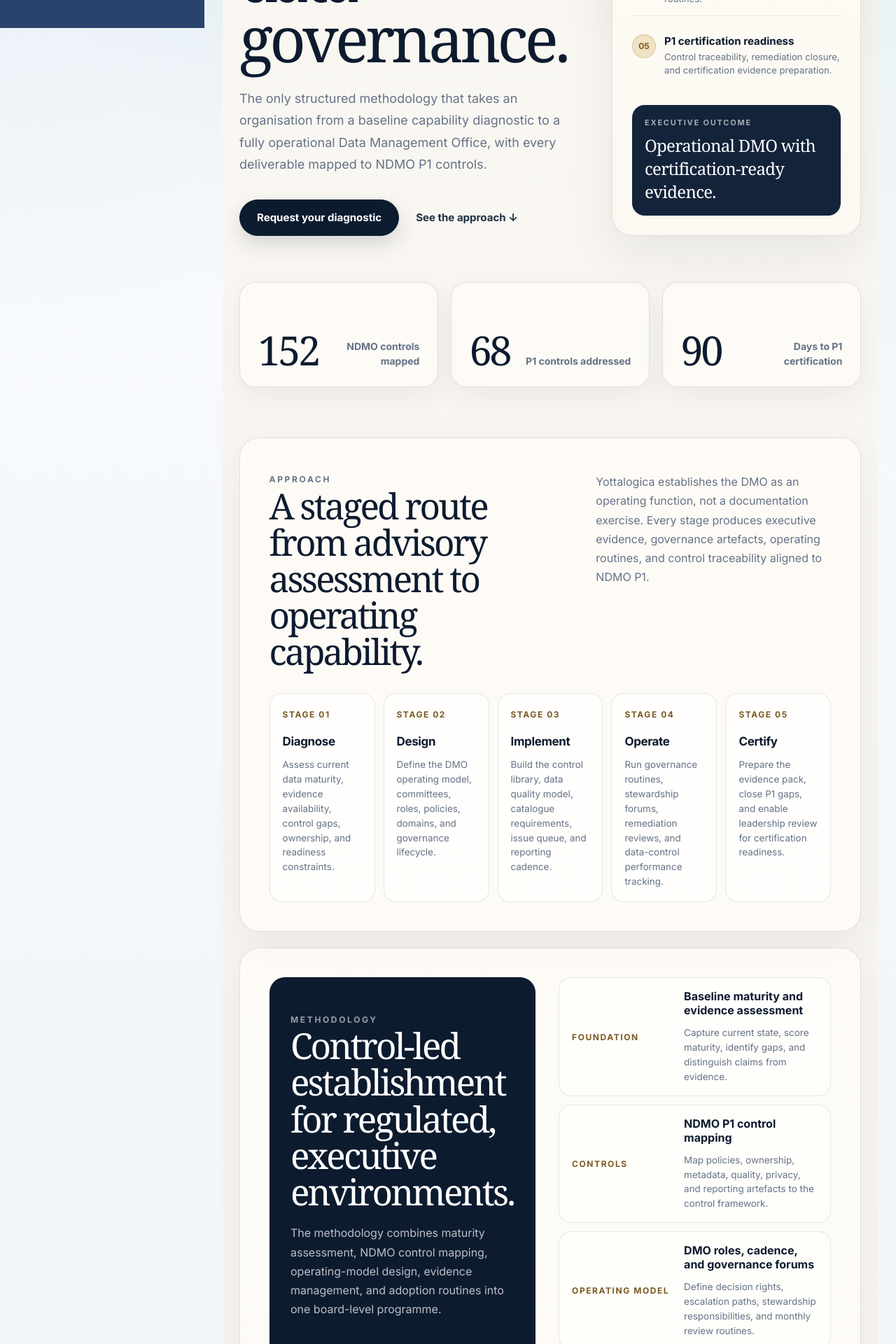
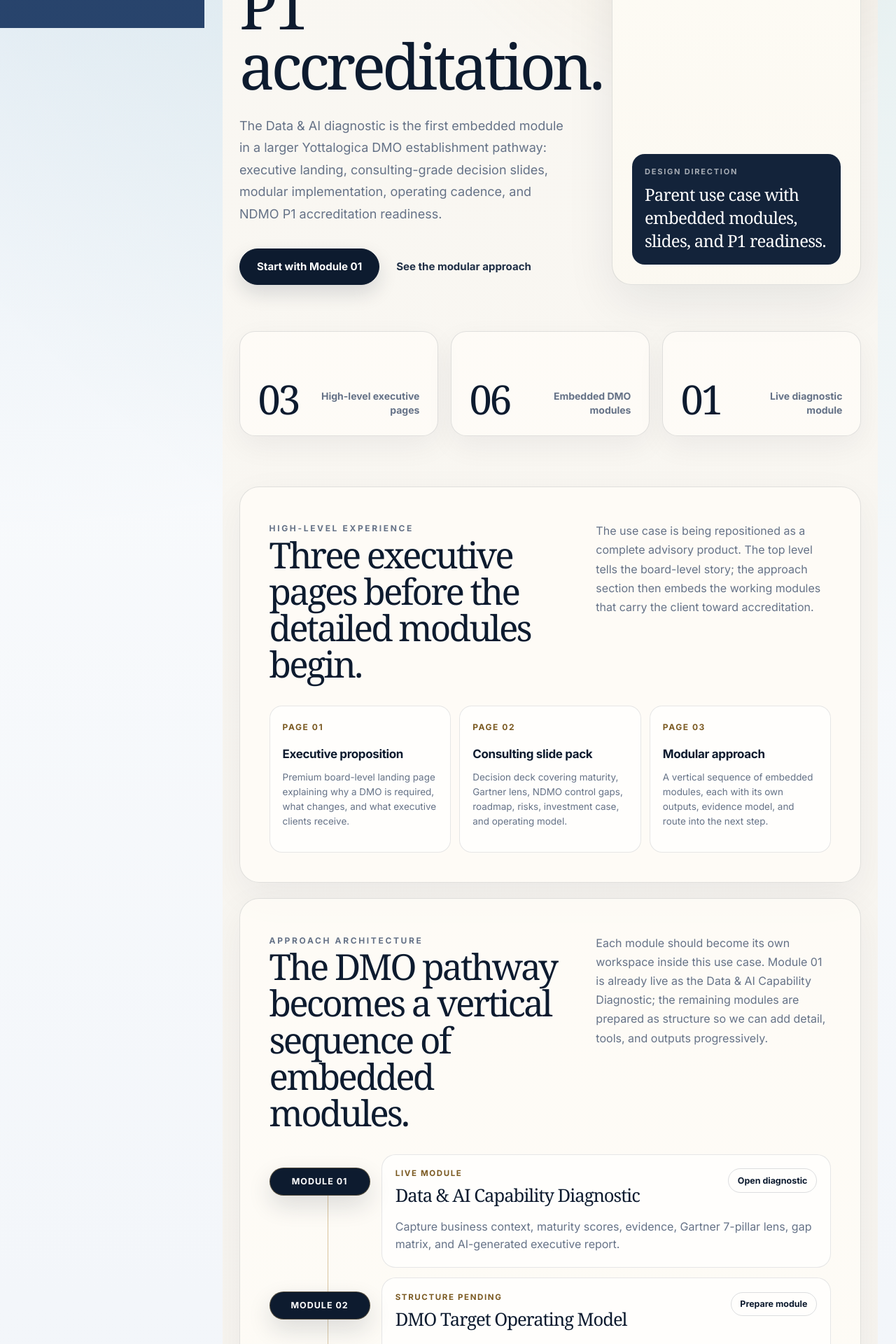
Before and after one commit to maraqa1/opencare-platform, a Next.js app in the folder apps/portal/: page /use-cases/data-management-office-establishment in a window 1280 px wide. Shown: the part 760-2680 px from the top of the page at 70% size. Built offline with nearby package versions, Linux system fonts and the light colour scheme.

Commit message:
Restructure DMO establishment as parent use case

```diff
--- a/apps/portal/app/page.tsx
+++ b/apps/portal/app/page.tsx
@@ -250,7 +250,7 @@ export default async function HomePage() {
             Urban Service Quality Loop
           </Link>
           <Link className="secondary-link" href="/use-cases/data-ai-capability-diagnostic">
-            Data & AI Diagnostic
+            Module 01 Diagnostic
           </Link>
           <Link className="secondary-link" href="/use-cases/data-management-office-establishment">
             DMO Establishment
--- a/apps/portal/app/use-cases/data-management-office-establishment/page.tsx
+++ b/apps/portal/app/use-cases/data-management-office-establishment/page.tsx
@@ -4,52 +4,89 @@ export const metadata: Metadata = {
   title: "Data Management Office Establishment - Yottalogica",
 };
 
-const stages = [
-  ["01", "Capability diagnostic", "Baseline maturity, gaps, evidence quality, and executive decision points."],
-  ["02", "Governance design", "Target operating model, decision rights, policies, committees, and stewardship roles."],
-  ["03", "Control implementation", "NDMO-aligned controls, data quality rules, catalogues, lineage, and evidence packs."],
-  ["04", "DMO activation", "Cadence, reporting, issue management, ownership workflows, and adoption routines."],
-  ["05", "P1 certification readiness", "Control traceability, remediation closure, and certification evidence preparation."],
-] as const;
-
-const approach = [
-  ["Stage 01", "Diagnose", "Assess current data maturity, evidence availability, control gaps, ownership, and readiness constraints."],
-  ["Stage 02", "Design", "Define the DMO operating model, committees, roles, policies, domains, and governance lifecycle."],
-  ["Stage 03", "Implement", "Build the control library, data quality model, catalogue requirements, issue queue, and reporting cadence."],
-  ["Stage 04", "Operate", "Run governance routines, stewardship forums, remediation reviews, and data-control performance tracking."],
-  ["Stage 05", "Certify", "Prepare the evidence pack, close P1 gaps, and enable leadership review for certification readiness."],
-] as const;
-
-const methodRows = [
+const topLevelPages = [
   [
-    "Foundation",
-    "Baseline maturity and evidence assessment",
-    "Capture current state, score maturity, identify gaps, and distinguish claims from evidence.",
+    "Page 01",
+    "Executive proposition",
+    "Premium board-level landing page explaining why a DMO is required, what changes, and what executive clients receive.",
   ],
   [
-    "Controls",
-    "NDMO P1 control mapping",
-    "Map policies, ownership, metadata, quality, privacy, and reporting artefacts to the control framework.",
+    "Page 02",
+    "Consulting slide pack",
+    "Decision deck covering maturity, Gartner lens, NDMO control gaps, roadmap, risks, investment case, and operating model.",
   ],
   [
-    "Operating model",
-    "DMO roles, cadence, and governance forums",
-    "Define decision rights, escalation paths, stewardship responsibilities, and monthly review routines.",
-  ],
-  [
-    "Activation",
-    "Evidence-backed adoption and remediation",
-    "Convert gaps into an accountable action queue with owners, due dates, proof, and executive reporting.",
+    "Page 03",
+    "Modular approach",
+    "A vertical sequence of embedded modules, each with its own outputs, evidence model, and route into the next step.",
   ],
 ] as const;
 
+const establishmentModules = [
+  [
+    "Module 01",
+    "Data & AI Capability Diagnostic",
+    "Live module",
+    "Capture business context, maturity scores, evidence, Gartner 7-pillar lens, gap matrix, and AI-generated executive report.",
+    "/use-cases/data-ai-capability-diagnostic",
+    "Open diagnostic",
+  ],
+  [
+    "Module 02",
+    "DMO Target Operating Model",
+    "Structure pending",
+    "Define DMO mandate, domains, committees, data owner and steward model, decision rights, escalation paths, and operating cadence.",
+    "#slides",
+    "Prepare module",
+  ],
+  [
+    "Module 03",
+    "NDMO Control Mapping",
+    "Structure pending",
+    "Map NDMO controls to deliverables, owners, policies, data quality rules, metadata requirements, lineage, and evidence.",
+    "#p1-accreditation",
+    "View controls",
+  ],
+  [
+    "Module 04",
+    "Implementation Roadmap & Remediation",
+    "Structure pending",
+    "Convert diagnostic and control gaps into a sequenced delivery plan with accountable owners, due dates, and board reporting.",
+    "#deliverables",
+    "View outputs",
+  ],
+  [
+    "Module 05",
+    "DMO Operating Rhythm",
+    "Structure pending",
+    "Run governance forums, decision logs, issue queues, evidence reviews, data quality performance, and monthly executive reporting.",
+    "#approach",
+    "View rhythm",
+  ],
+  [
+    "Module 06",
+    "P1 Accreditation Readiness",
+    "Accreditation module",
+    "Prepare the final P1 evidence pack, control traceability, remediation closure proof, executive sign-off, and certification narrative.",
+    "#p1-accreditation",
+    "View P1 module",
+  ],
+] as const;
+
+const slideOutputs = [
+  ["Deck 01", "Executive diagnostic deck", "Current maturity, strategic narrative, gaps, decisions, and 90-day roadmap."],
+  ["Deck 02", "DMO establishment pack", "Operating model, module sequence, responsibilities, and delivery governance."],
+  ["Deck 03", "P1 accreditation evidence pack", "Control mapping, evidence status, remediation closure, and certification narrative."],
+  ["Output", "PDF / PowerPoint export", "Consulting-grade artefacts generated from captured module data and approved evidence."],
+] as const;
+
 const deliverables = [
-  ["01", "DMO establishment blueprint", "Target operating model, governance structure, roles, decision rights, and implementation roadmap."],
-  ["02", "NDMO P1 control matrix", "Traceability between required controls, artefacts, owners, evidence, and readiness status."],
-  ["03", "Data governance policy suite", "Governance charter, domain ownership model, stewardship rules, and escalation procedures."],
-  ["04", "Data quality operating model", "Critical data elements, quality rules, issue management, monitoring routines, and accountability."],
-  ["05", "Catalogue and lineage requirements", "Metadata model, business glossary, lineage expectations, and platform implementation requirements."],
-  ["06", "Certification evidence pack", "Executive status, closure evidence, control artefacts, governance minutes, and P1 readiness narrative."],
+  ["01", "Parent use-case structure", "A complete DMO establishment container, not a set of unrelated tools."],
+  ["02", "Embedded diagnostic module", "The Data & AI diagnostic becomes Module 01 and feeds all later DMO establishment work."],
+  ["03", "Consulting-grade board pack", "Slides and PDF outputs become a formal layer of the advisory product."],
+  ["04", "Module evidence model", "Each module will carry evidence, owners, outputs, status, and route to the next module."],
+  ["05", "NDMO control pathway", "Controls move from mapping to remediation to operating proof and readiness evidence."],
+  ["06", "P1 accreditation workspace", "P1 readiness is treated as its own module with control traceability and sign-off logic."],
 ] as const;
 
 export default function DataManagementOfficeEstablishmentPage() {
@@ -65,12 +102,13 @@ export default function DataManagementOfficeEstablishmentPage() {
             </div>
           </a>
           <div className="dmo-nav-links" aria-label="Page sections">
-            <a href="#approach">Approach</a>
-            <a href="#methodology">Methodology</a>
+            <a href="#pages">Pages</a>
+            <a href="#approach">Modules</a>
+            <a href="#slides">Slides</a>
             <a href="#deliverables">Deliverables</a>
-            <a href="#ndmo">NDMO Alignment</a>
+            <a href="#p1-accreditation">P1 Accreditation</a>
           </div>
-          <a className="dmo-nav-cta" href="#diagnostic">Request a diagnostic</a>
+          <a className="dmo-nav-cta" href="/use-cases/data-ai-capability-diagnostic">Open diagnostic</a>
         </nav>
       </header>
 
@@ -78,25 +116,26 @@ export default function DataManagementOfficeEstablishmentPage() {
         <div>
           <p className="dmo-eyebrow">Data Management Office Establishment</p>
           <h1 id="dmo-hero-title">
-            Five stages from diagnosis to <span>certified</span> data governance.
+            A complete DMO programme, from <span>diagnosis</span> to P1 accreditation.
           </h1>
           <p className="dmo-hero-copy">
-            The only structured methodology that takes an organisation from a baseline capability diagnostic to a fully
-            operational Data Management Office, with every deliverable mapped to NDMO P1 controls.
+            The Data & AI diagnostic is the first embedded module in a larger Yottalogica DMO establishment pathway:
+            executive landing, consulting-grade decision slides, modular implementation, operating cadence, and NDMO P1
+            accreditation readiness.
           </p>
           <div className="dmo-hero-actions">
-            <a className="dmo-primary-btn" href="#diagnostic">Request your diagnostic</a>
-            <a className="dmo-text-link" href="#approach">See the approach ↓</a>
+            <a className="dmo-primary-btn" href="/use-cases/data-ai-capability-diagnostic">Start with Module 01</a>
+            <a className="dmo-text-link" href="#approach">See the modular approach</a>
           </div>
         </div>
 
-        <aside className="dmo-executive-card" aria-label="Five-stage DMO establishment overview">
+        <aside className="dmo-executive-card" aria-label="DMO establishment architecture">
           <div>
-            <p className="dmo-card-kicker">Establishment Pathway</p>
+            <p className="dmo-card-kicker">Use-case architecture</p>
             <div className="dmo-stage-list">
-              {stages.map(([number, title, text]) => (
+              {topLevelPages.map(([number, title, text]) => (
                 <div className="dmo-stage-item" key={number}>
-                  <div className="dmo-stage-number">{number}</div>
+                  <div className="dmo-stage-number">{number.replace("Page ", "")}</div>
                   <div>
                     <strong>{title}</strong>
                     <span>{text}</span>
@@ -106,17 +145,17 @@ export default function DataManagementOfficeEstablishmentPage() {
             </div>
           </div>
           <div className="dmo-certification-note">
-            <span>Executive Outcome</span>
-            <strong>Operational DMO with certification-ready evidence.</strong>
+            <span>Design direction</span>
+            <strong>Parent use case with embedded modules, slides, and P1 readiness.</strong>
           </div>
         </aside>
       </section>
 
       <section className="dmo-metrics" aria-label="Programme metrics">
         {[
-          ["152", "NDMO controls mapped"],
-          ["68", "P1 controls addressed"],
-          ["90", "Days to P1 certification"],
+          ["03", "High-level executive pages"],
+          ["06", "Embedded DMO modules"],
+          ["01", "Live diagnostic module"],
         ].map(([value, label]) => (
           <article className="dmo-metric-card" key={label}>
             <strong>{value}</strong>
@@ -125,19 +164,19 @@ export default function DataManagementOfficeEstablishmentPage() {
         ))}
       </section>
 
-      <section className="dmo-section" id="approach">
+      <section className="dmo-section" id="pages">
         <div className="dmo-section-header">
           <div>
-            <p className="dmo-eyebrow">Approach</p>
-            <h2>A staged route from advisory assessment to operating capability.</h2>
+            <p className="dmo-eyebrow">High-level Experience</p>
+            <h2>Three executive pages before the detailed modules begin.</h2>
           </div>
           <p>
-            Yottalogica establishes the DMO as an operating function, not a documentation exercise. Every stage produces
-            executive evidence, governance artefacts, operating routines, and control traceability aligned to NDMO P1.
+            The use case is being repositioned as a complete advisory product. The top level tells the board-level
+            story; the approach section then embeds the working modules that carry the client toward accreditation.
           </p>
         </div>
-        <div className="dmo-approach-grid">
-          {approach.map(([stage, title, text]) => (
+        <div className="dmo-approach-grid dmo-approach-grid-three">
+          {topLevelPages.map(([stage, title, text]) => (
             <article className="dmo-approach-card" key={stage}>
               <span>{stage}</span>
               <strong>{title}</strong>
@@ -147,18 +186,49 @@ export default function DataManagementOfficeEstablishmentPage() {
         </div>
       </section>
 
-      <section className="dmo-section" id="methodology">
+      <section className="dmo-section" id="approach">
+        <div className="dmo-section-header">
+          <div>
+            <p className="dmo-eyebrow">Approach Architecture</p>
+            <h2>The DMO pathway becomes a vertical sequence of embedded modules.</h2>
+          </div>
+          <p>
+            Each module should become its own workspace inside this use case. Module 01 is already live as the Data & AI
+            Capability Diagnostic; the remaining modules are prepared as structure so we can add detail, tools, and
+            outputs progressively.
+          </p>
+        </div>
+        <div className="dmo-module-timeline">
+          {establishmentModules.map(([number, title, status, text, href, action]) => (
+            <article className="dmo-module-card" key={number}>
+              <div className="dmo-module-index">{number}</div>
+              <div className="dmo-module-body">
+                <div className="dmo-module-head">
+                  <div>
+                    <span>{status}</span>
+                    <strong>{title}</strong>
+                  </div>
+                  <a href={href}>{action}</a>
+                </div>
+                <p>{text}</p>
+              </div>
+            </article>
+          ))}
+        </div>
+      </section>
+
+      <section className="dmo-section" id="slides">
         <div className="dmo-methodology">
           <div className="dmo-methodology-panel">
-            <p className="dmo-eyebrow">Methodology</p>
-            <h2>Control-led establishment for regulated, executive environments.</h2>
+            <p className="dmo-eyebrow">Consulting Grade Slides</p>
+            <h2>The slide deck becomes a formal module of the DMO use case.</h2>
             <p>
-              The methodology combines maturity assessment, NDMO control mapping, operating-model design, evidence
-              management, and adoption routines into one board-level programme.
+              The board deck will sit above the tools: diagnostic scorecard, Gartner lens, NDMO control gaps, roadmap,
+              P1 readiness, risks, and executive decisions.
             </p>
           </div>
           <div className="dmo-method-list">
-            {methodRows.map(([label, title, text]) => (
+            {slideOutputs.map(([label, title, text]) => (
               <div className="dmo-method-row" key={label}>
                 <span>{label}</span>
                 <div>
@@ -174,12 +244,12 @@ export default function DataManagementOfficeEstablishmentPage() {
       <section className="dmo-section" id="deliverables">
         <div className="dmo-section-header">
           <div>
-            <p className="dmo-eyebrow">Deliverables</p>
-            <h2>Board-ready outputs that can be reviewed, operated, and audited.</h2>
+            <p className="dmo-eyebrow">Structure Prepared</p>
+            <h2>The old standalone pages are now organised into one parent programme.</h2>
           </div>
           <p>
-            Each deliverable is designed for practical use by leadership, the DMO, data owners, technology teams, and
-            assurance stakeholders.
+            This prepares the product shape: parent landing page, board slides, vertical modules, module-level outputs,
+            evidence, and P1 accreditation. The next step is to enrich each module with its own workspace.
           </p>
         </div>
         <div className="dmo-deliverables-grid">
@@ -193,15 +263,15 @@ export default function DataManagementOfficeEstablishmentPage() {
         </div>
       </section>
 
-      <section className="dmo-section" id="ndmo">
+      <section className="dmo-section" id="p1-accreditation">
         <div className="dmo-section-header">
           <div>
-            <p className="dmo-eyebrow">NDMO Alignment</p>
-            <h2>Mapped to P1 governance maturity from day one.</h2>
+            <p className="dmo-eyebrow">P1 Accreditation Module</p>
+            <h2>P1 is not the end of the page. It becomes its own module.</h2>
           </div>
           <p>
-            The engagement is structured around certification readiness, with every workstream linked to NDMO controls,
-            ownership evidence, operating cadence, and measurable closure.
+            P1 accreditation readiness needs its own workspace: control traceability, evidence packs, gap closure,
+            sign-offs, audit status, and a leadership readiness narrative.
           </p>
         </div>
         <div className="dmo-ndmo-layout">
@@ -218,15 +288,15 @@ export default function DataManagementOfficeEstablishmentPage() {
             </ul>
           </article>
           <article className="dmo-ndmo-card">
-            <strong>Operational adoption</strong>
+            <strong>Accreditation evidence</strong>
             <p>
-              The DMO is activated through recurring governance routines, decision logs, action queues, and leadership
-              reporting that prove the model is operating.
+              The P1 module should prove that the DMO is operating, not just designed, through review cadence, signed
+              artefacts, issue closure, and leadership-ready certification packs.
             </p>
             <ul>
-              <li>Monthly data governance review cadence.</li>
-              <li>Data owner and steward accountability model.</li>
               <li>P1 evidence pack and certification readiness dashboard.</li>
+              <li>Control owner sign-off and remediation closure proof.</li>
+              <li>Executive narrative for accreditation review.</li>
             </ul>
           </article>
         </div>
@@ -234,14 +304,15 @@ export default function DataManagementOfficeEstablishmentPage() {
 
       <section className="dmo-final-cta" id="diagnostic" aria-labelledby="dmo-diagnostic-title">
         <div>
-          <h2 id="dmo-diagnostic-title">Start with a diagnostic. Finish with an operating DMO.</h2>
+          <h2 id="dmo-diagnostic-title">Start with the diagnostic module. Build toward the DMO operating system.</h2>
           <p>
-            Request a focused executive diagnostic to assess your current data governance maturity, NDMO P1 readiness,
-            evidence gaps, and 90-day establishment pathway.
+            The first live module captures maturity, evidence, Gartner 7-pillar positioning, and AI-generated executive
+            reporting. The next modules will expand the same pattern into DMO design, NDMO controls, operating cadence,
+            and P1 accreditation.
           </p>
         </div>
-        <a className="dmo-primary-btn" href="mailto:advisory@yottalogica.com?subject=DMO%20Establishment%20Diagnostic">
-          Request your diagnostic
+        <a className="dmo-primary-btn" href="/use-cases/data-ai-capability-diagnostic">
+          Open Module 01
         </a>
       </section>
     </main>
--- a/apps/portal/lib/use-cases.ts
+++ b/apps/portal/lib/use-cases.ts
@@ -129,10 +129,10 @@ export const useCases: UseCaseModule[] = [
     icon: "AI",
     name: "Data & AI Capability Diagnostic",
     description:
-      "A bilingual assessment and AI reporting workspace for capturing data maturity evidence, scoring gaps, and producing executive-ready diagnostic reports.",
+      "Module 01 of the DMO Establishment pathway: capture maturity evidence, score gaps, apply the Gartner lens, and generate executive diagnostic reports.",
     status: "active",
     summary:
-      "Data capture, maturity scoring, gap prioritisation, AI readiness narrative, and evidence-backed improvement planning.",
+      "First embedded DMO module for data capture, maturity scoring, gap prioritisation, AI readiness narrative, and evidence-backed planning.",
     defaultHref: "/use-cases/data-ai-capability-diagnostic",
     ctaLabel: "Open Diagnostic Tool",
     kpis: [
@@ -154,10 +154,10 @@ export const useCases: UseCaseModule[] = [
     icon: "DMO",
     name: "Data Management Office Establishment",
     description:
-      "A premium Yottalogica advisory landing page for establishing an operational Data Management Office mapped to NDMO P1 controls.",
+      "The parent Yottalogica advisory use case for establishing an operational Data Management Office, embedding diagnostic, slide, control, operating, and P1 accreditation modules.",
     status: "active",
     summary:
-      "Five-stage methodology from diagnostic baseline to operating DMO, control traceability, and P1 certification readiness.",
+      "Executive landing, consulting-grade slides, vertical establishment modules, embedded diagnostic, control traceability, and P1 accreditation readiness.",
     defaultHref: "/use-cases/data-management-office-establishment",
     ctaLabel: "Open DMO Landing Page",
     kpis: [
```
Also changed, not shown: apps/portal/app/globals.css, 1 other file (tests, documents, lock files or other folders).
